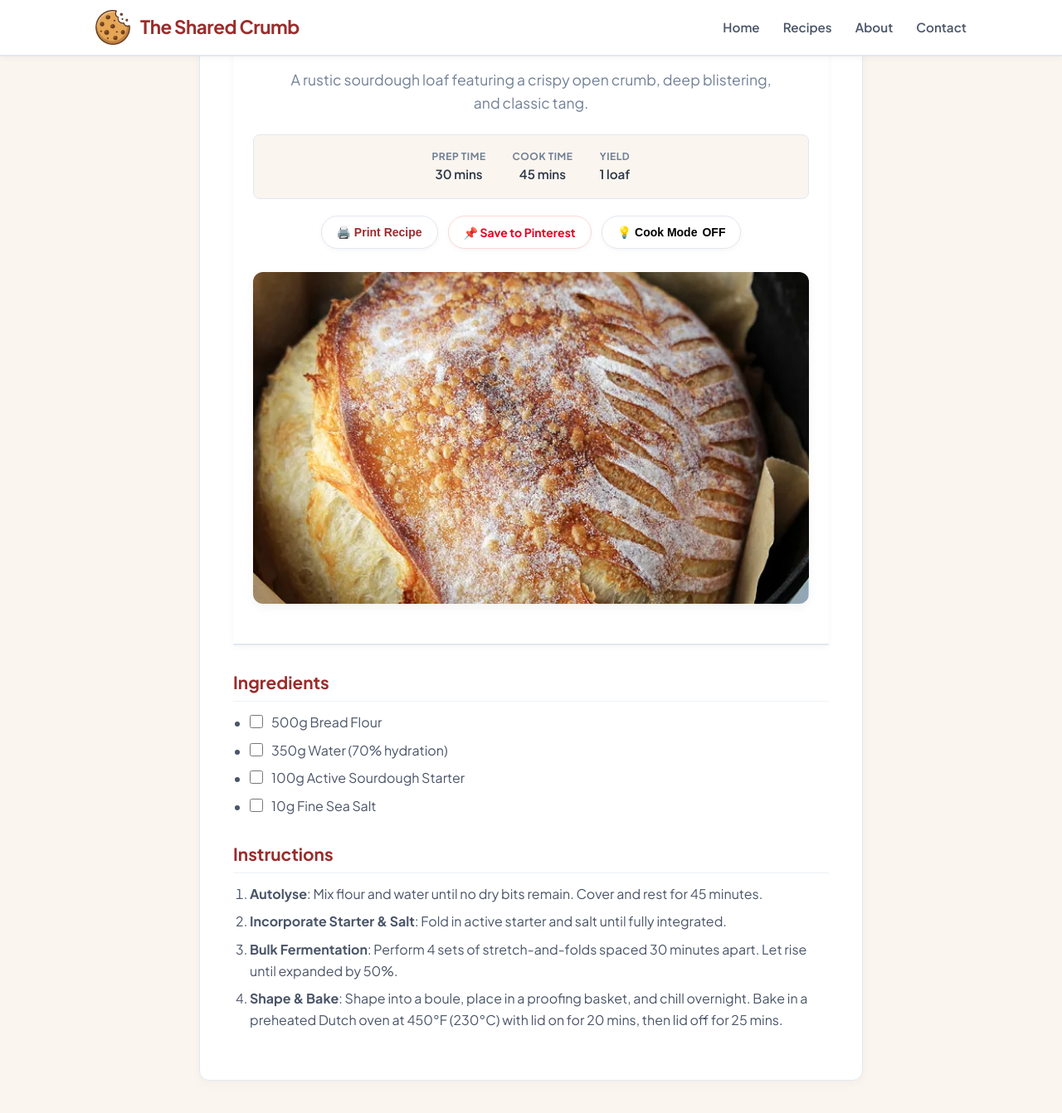
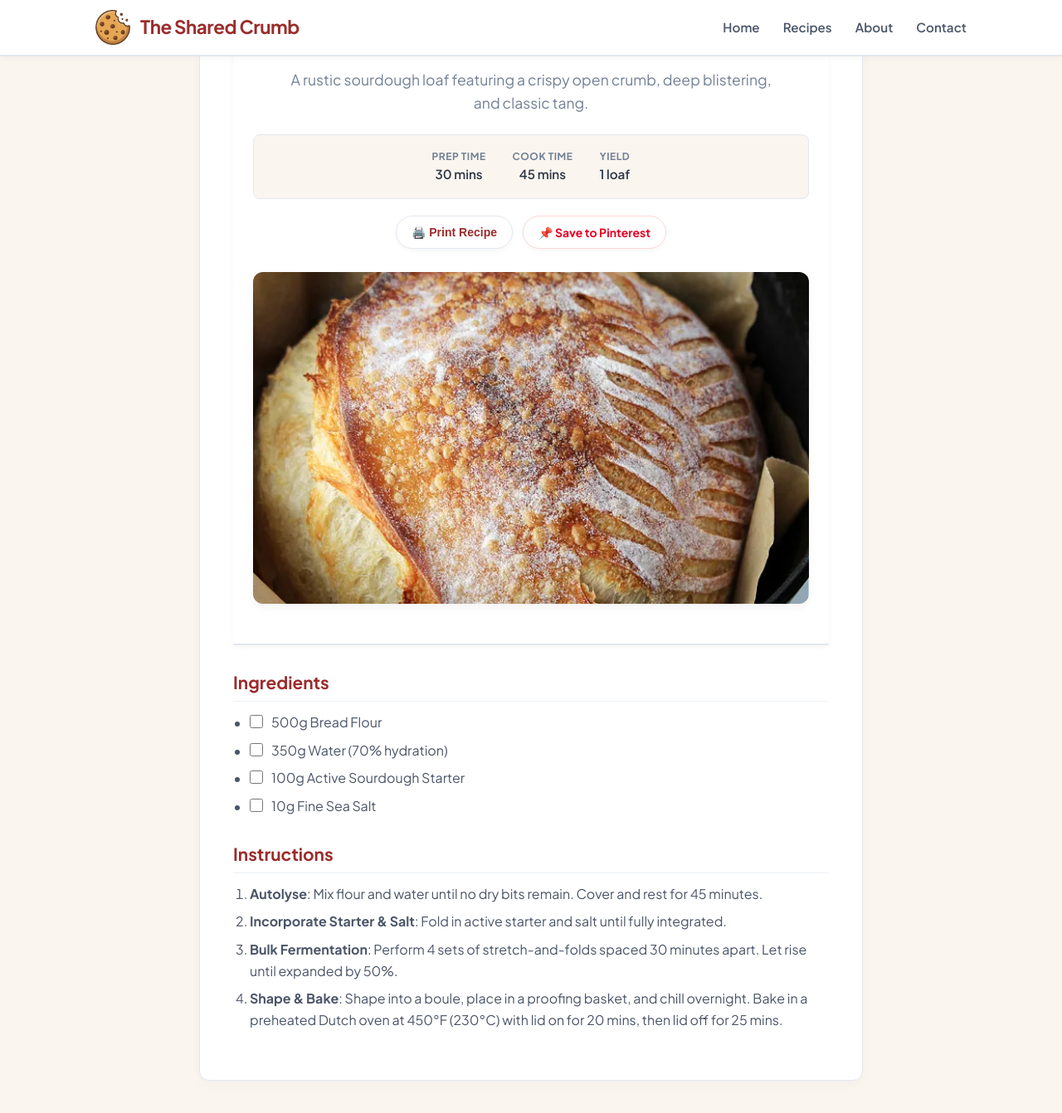
Before and after one commit to TheSharedCrumb/TheSharedCrumb, a Jekyll site: the page built from _recipes/test-sourdough.md, in a window 1280 px wide and 1400 px high, scrolled down 208 px. Shown: the top 1342 px of the window at 83% size. Built offline with Jekyll 4.4.1, drawn with Linux system fonts in a browser that asks for light colours.

Commit message:
Enhance Recipe Detail Actions with Cook Mode styles
Added styles for Cook Mode button and adjusted media queries for mobile responsiveness.

```diff
--- a/assets/css/style.css
+++ b/assets/css/style.css
@@ -664,12 +664,13 @@ a.recipe-category-link:hover {
 }
 
 /* ==========================================================================
-   9. Recipe Detail Actions & Interactive Ingredients
+   9. Recipe Detail Actions, Interactive Ingredients & Cook Mode
    ========================================================================== */
 .recipe-actions {
   order: 2;
   display: flex;
   justify-content: center;
+  flex-wrap: wrap;
   gap: 12px;
   margin: 20px 0 0;
   position: relative;
@@ -711,6 +712,34 @@ a.recipe-category-link:hover {
   background-color: #E60023;
   color: #FFFFFF;
   border-color: #E60023;
+}
+
+/* Cook Mode Button - Hidden by Default on Desktop */
+.cook-mode-btn {
+  display: none;
+  color: #4A5568;
+  border-color: #CBD5E0;
+}
+
+.cook-mode-btn .cook-mode-status {
+  font-size: 0.75rem;
+  padding: 2px 6px;
+  border-radius: 10px;
+  background-color: #EDF2F7;
+  color: #718096;
+  margin-left: 4px;
+}
+
+.cook-mode-btn.active {
+  background-color: #2B6CB0;
+  color: #FFFFFF;
+  border-color: #2B6CB0;
+}
+
+.cook-mode-btn.active .cook-mode-status {
+  background-color: #FFFFFF;
+  color: #2B6CB0;
+  font-weight: 800;
 }
 
 .ingredient-checkbox-label {
@@ -946,8 +975,15 @@ footer {
 }
 
 /* ==========================================================================
-   12. Mobile Responsive Adjustments
+   12. Mobile Responsive & Touch Device Adjustments
    ========================================================================== */
+/* Display Cook Mode button strictly on mobile/tablet viewports or touch screens */
+@media (max-width: 1024px), (hover: none) and (pointer: coarse) {
+  .cook-mode-btn {
+    display: inline-flex !important;
+  }
+}
+
 @media (max-width: 850px) {
   .recipes-grid {
     grid-template-columns: repeat(2, 1fr);
```
